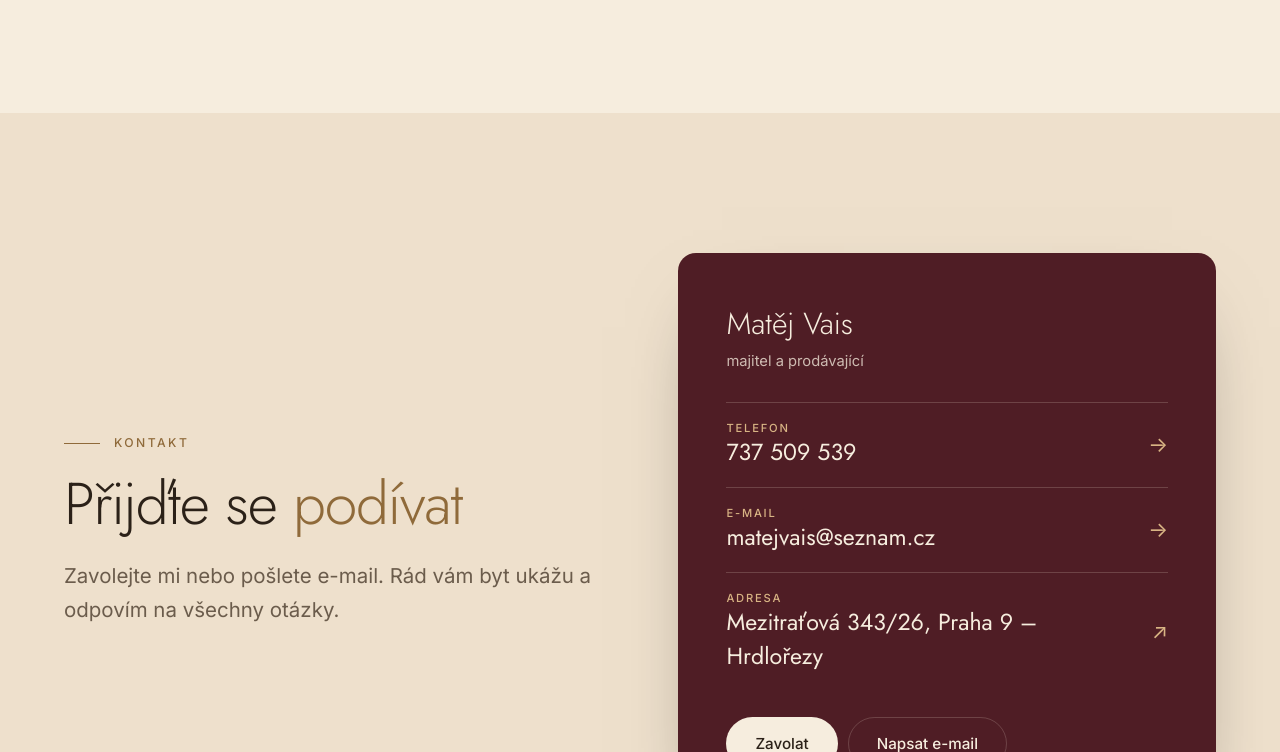
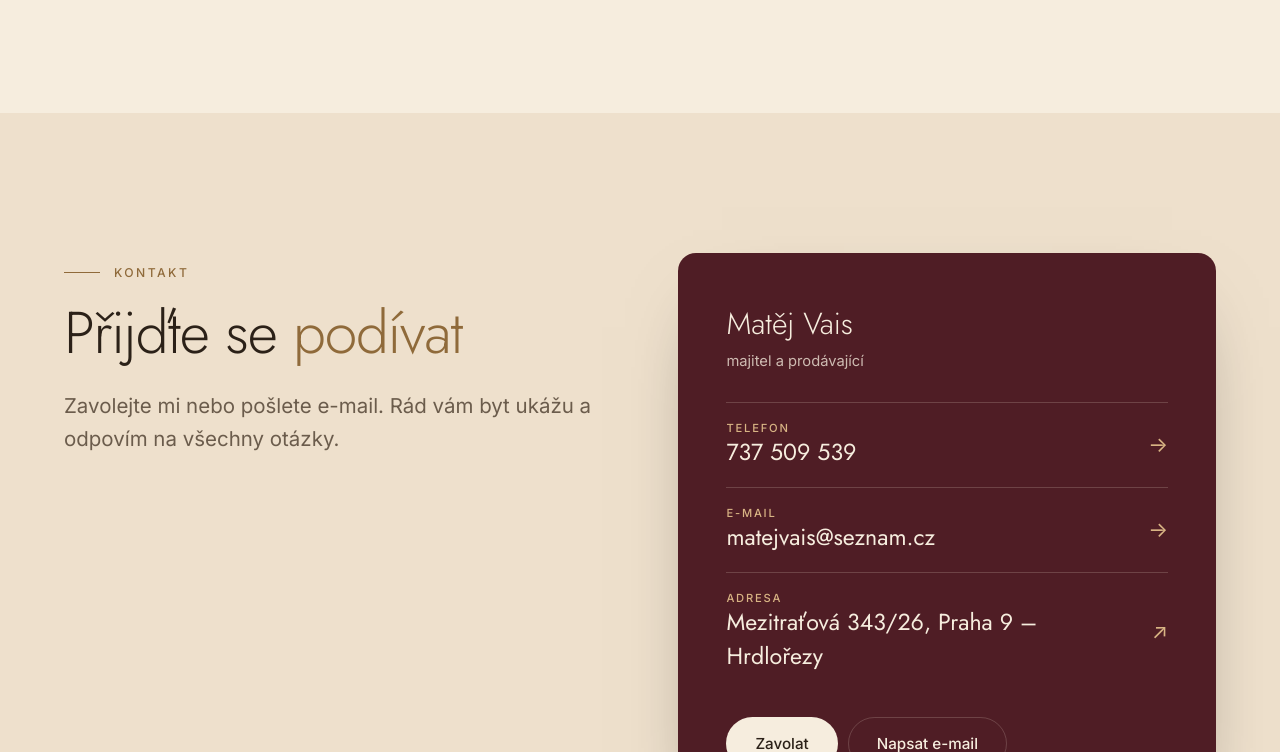
Before and after one commit to MVICE22/byt-nahled-u7shk1t1, a plain HTML site: page index.html in a window 1280 px wide. Shown: the part 11248-12000 px from the top of the page. Drawn offline with Linux system fonts and the light colour scheme; no server answers.

Commit message:
Kontakt: zarovnání horní hrany textu a karty

```diff
--- a/css/style.css
+++ b/css/style.css
@@ -208,7 +208,7 @@ details p{padding:0 0 26px;margin:0;color:var(--muted);max-width:64ch}
 
 /* kontakt */
 .contact{padding:clamp(80px,11vw,150px) 0;background:var(--bg-2)}
-.contact-grid{display:grid;grid-template-columns:1fr 1fr;gap:clamp(32px,6vw,96px);align-items:center}
+.contact-grid{display:grid;grid-template-columns:1fr 1fr;gap:clamp(32px,6vw,96px);align-items:start}
 .contact h2{margin-bottom:24px}
 .card{background:var(--paper);border-radius:var(--r);padding:clamp(28px,4vw,48px);box-shadow:0 30px 80px -44px rgba(10,2,4,.6)}
 .card .who{font:300 1.9rem var(--display);margin-bottom:4px}
```
